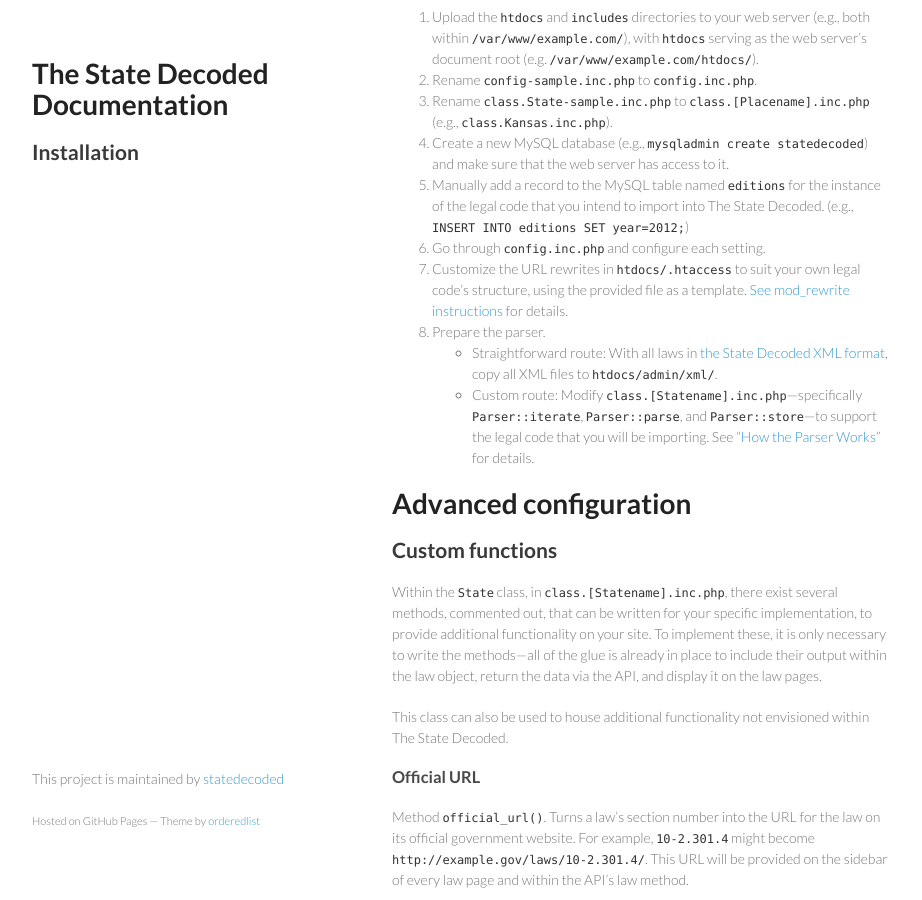
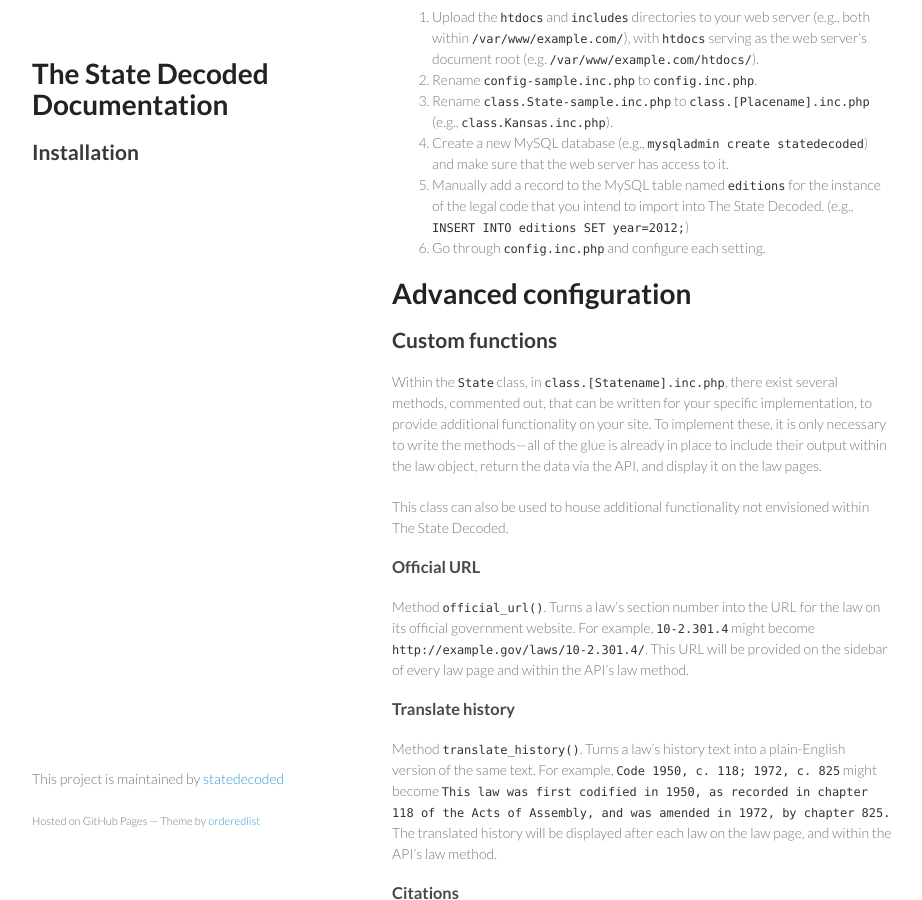
Before and after one commit to statedecoded/documentation, a Jekyll site: the page built from installation.md, in a window 1280 px wide and 900 px high, scrolled down 716 px. Shown: the whole window, without its empty margins (178-1100 px from the left). Built offline with Jekyll 4.4.1, drawn with Linux system fonts in a browser that asks for light colours.

Commit message:
Revert "Please kill me"
This reverts commit ae9a61000b57b2afeddb6a3cd44366d3a3b4ec35.

```diff
--- a/installation.md
+++ b/installation.md
@@ -32,10 +32,7 @@ Here is the process of configuring the beta version of The State Decoded. (Most
 1. Create a new MySQL database (e.g., `mysqladmin create statedecoded`) and make sure that the web server has access to it.
 1. Manually add a record to the MySQL table named `editions` for the instance of the legal code that you intend to import into The State Decoded. (e.g., `INSERT INTO editions SET year=2012;`)
 1. Go through `config.inc.php` and configure each setting.
-1. Customize the URL rewrites in `htdocs/.htaccess` to suit your own legal code's structure, using the provided file as a template. [See mod_rewrite instructions](http://httpd.apache.org/docs/current/mod/mod_rewrite.html) for details.
-1. Prepare the parser.
-	* Straightforward route: With all laws in [the State Decoded XML format](xml-format.html), copy all XML files to `htdocs/admin/xml/`.
-	* Custom route: Modify `class.[Statename].inc.php`—specifically `Parser::iterate`, `Parser::parse`, and `Parser::store`—to support the legal code that you will be importing. See "[How the Parser Works](parser.html)" for details.
+
 
 
 # Advanced configuration
```
